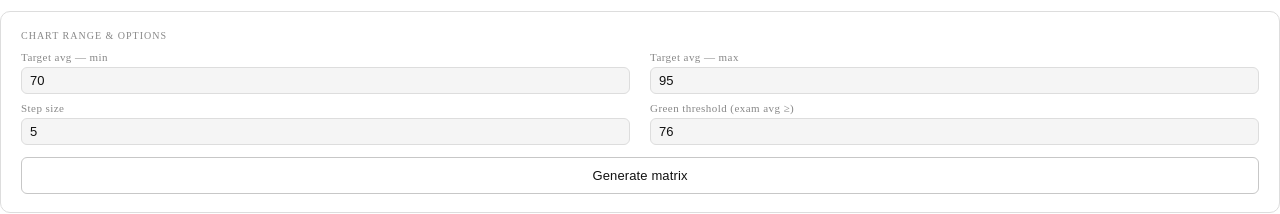
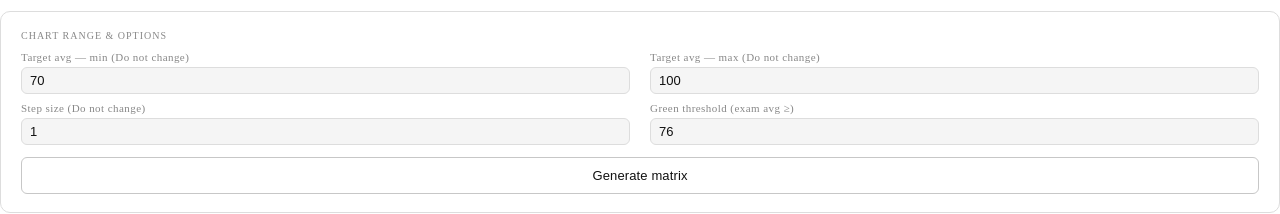
Before and after one commit to bassn2-boop/bassn2.github.io, a plain HTML site: page index.html in a window 1280 px wide. Shown: the part 456-670 px from the top of the page. Drawn offline with Linux system fonts and the light colour scheme.

Commit message:
Update index.html

```diff
--- a/index.html
+++ b/index.html
@@ -117,16 +117,16 @@
         <input type="number" id="last-max" value="100" min="0" max="100" step="5">
       </div>
       <div class="field">
-        <label>Target avg — min</label>
+        <label>Target avg — min (Do not change) </label>
         <input type="number" id="target-min" value="70" min="0" max="100" step="5">
       </div>
       <div class="field">
-        <label>Target avg — max</label>
-        <input type="number" id="target-max" value="95" min="0" max="100" step="5">
+        <label>Target avg — max (Do not change) </label>
+        <input type="number" id="target-max" value="100" min="0" max="100" step="5">
       </div>
       <div class="field">
-        <label>Step size</label>
-        <input type="number" id="step-size" value="5" min="1" max="20" step="1">
+        <label>Step size (Do not change)</label>
+        <input type="number" id="step-size" value="1" min="1" max="20" step="1">
       </div>
       <div class="field">
         <label>Green threshold (exam avg ≥)</label>
@@ -242,6 +242,7 @@ function buildMatrix() {
 
   let html = `<div class="matrix-meta">
     <p>
+
       ${useLast
         ? `<strong>Rows</strong> — possible last exam score &nbsp;·&nbsp; <strong>Columns</strong> — desired weighted exam average &nbsp;·&nbsp; <strong>Cells</strong> — required final exam score`
         : `<strong>Columns</strong> — desired weighted exam average &nbsp;·&nbsp; <strong>Cells</strong> — required final exam score`
```
